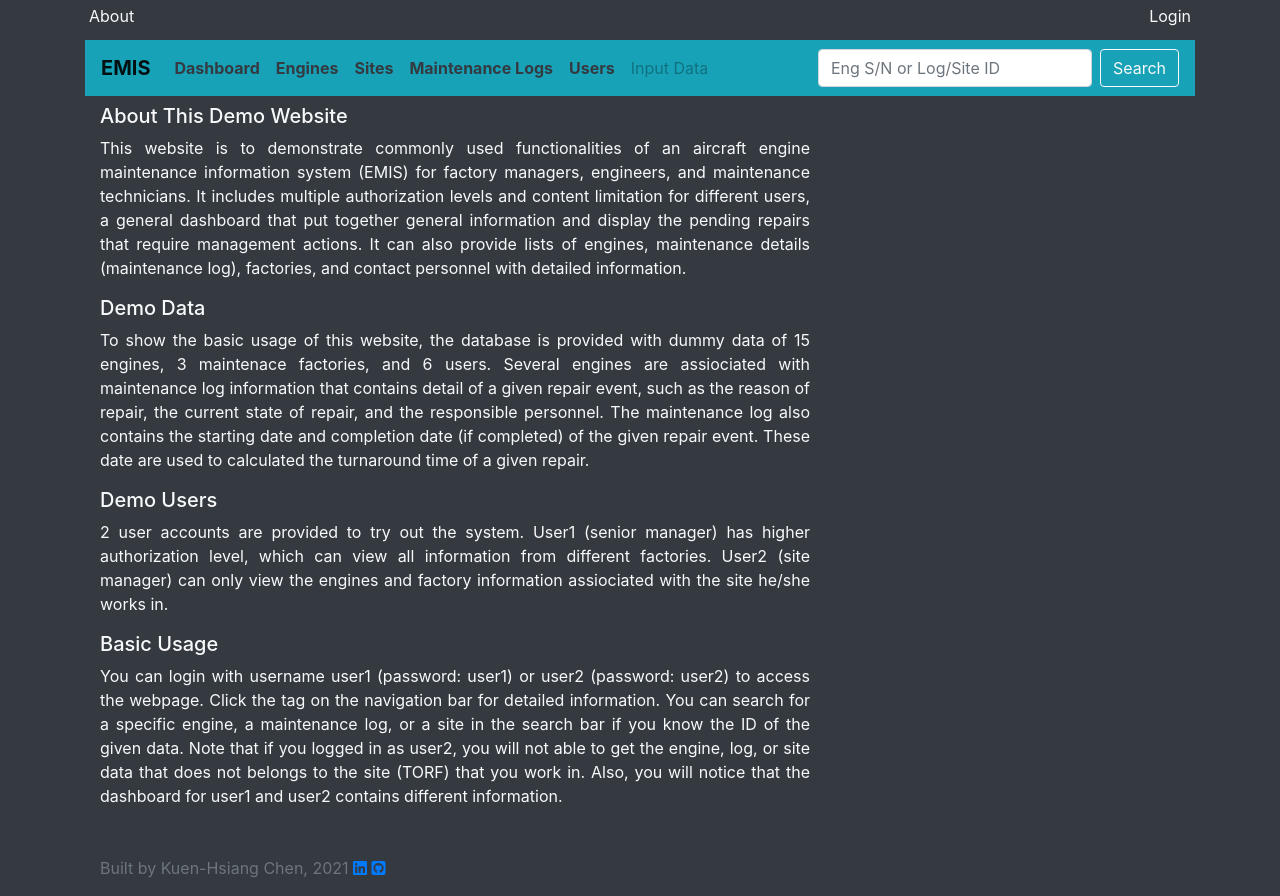
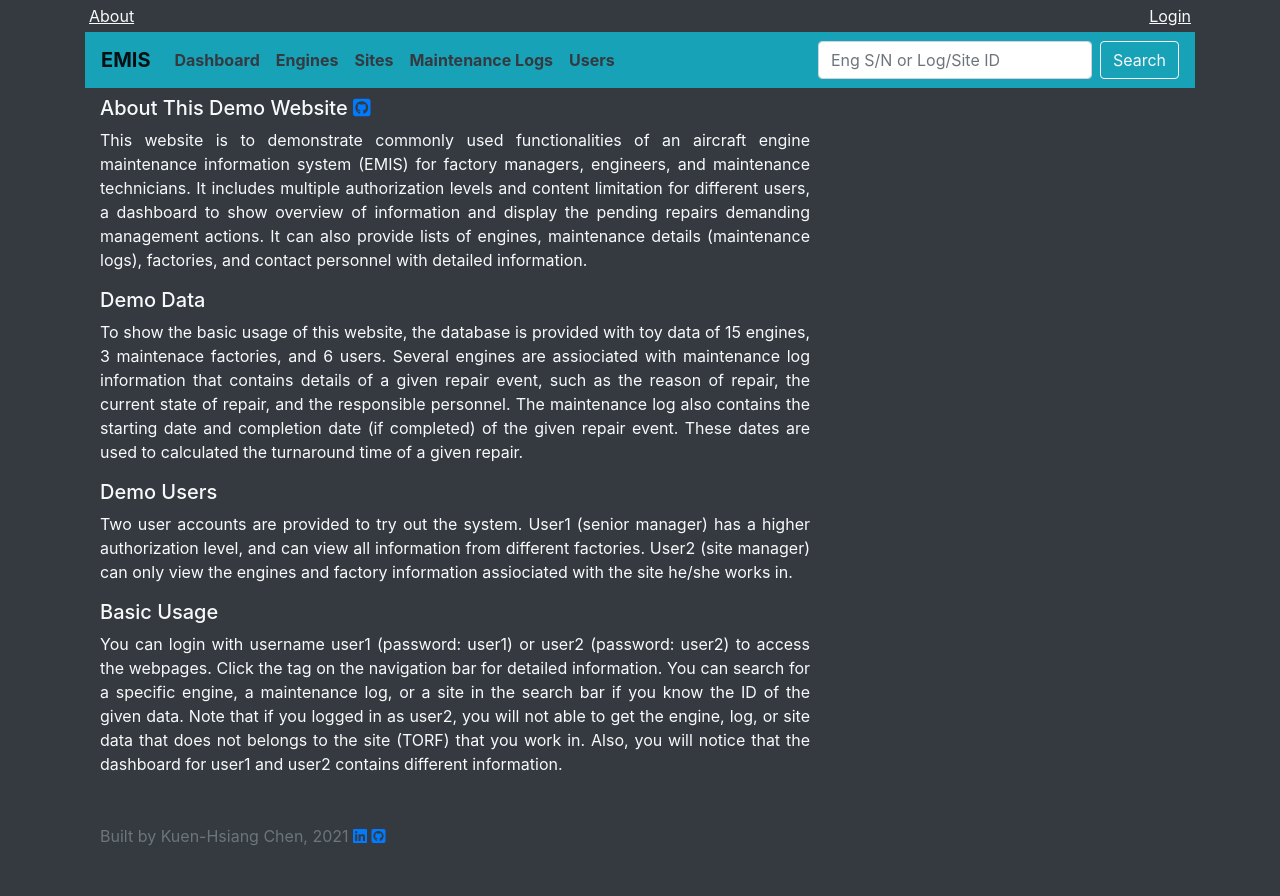
Before and after one commit to quentin-tw/emis, a Flask app: page /about in a window 1280 px wide. After the commit the page ends 846 px from the top, so only its background shows below. Run offline with Flask 2, Linux system fonts and the light colour scheme; some libraries are stand-ins or nearby versions.

Commit message:
fixed UI interactions and some descriptions

```diff
--- a/emis_app/routes.py
+++ b/emis_app/routes.py
@@ -18,7 +18,10 @@ def inject_user():
 
 @app.route('/')
 def index():
-    return redirect(url_for('dashboard'))
+    if current_user.is_authenticated:
+        return redirect(url_for('dashboard'))
+    else:
+        return redirect(url_for('login'))
 
 @app.route('/about')
 def about():
--- a/emis_app/static/emis_css/style.css
+++ b/emis_app/static/emis_css/style.css
@@ -5,6 +5,8 @@ body {
 .scrollable {
     max-height: 60vh;
     overflow-y: auto;
+    font-size:12px;
+    border-width : 0px !important;
   }
 
 .scrollable table thead th {
@@ -64,4 +66,8 @@ body {
     font-size:8px
   }
 
+  .scrollable {
+    border-width : 2px !important;
+  }
+
 }
--- a/emis_app/static/emis_js/control.js
+++ b/emis_app/static/emis_js/control.js
@@ -31,11 +31,11 @@ function fill_dashboard(input_) {
       tableBody.insertAdjacentHTML('beforeend',
       `
       <tr class='dashboardPendingRows d-flex'>
-      <th scope="row" class="col-1" id="pendingSN">${engine.eng_sn}</th>
+      <th scope="row" class="col-2" id="pendingSN">${engine.eng_sn}</th>
       <td class="col-1" id="pendingSites">${engine.site_id}</td>
       <td class="col-1" id="pendingSites">${engine.maint_log_id}</td>
       <td class="col-3" id="pendingStatus">${engine.maint_status}</td>
-      <td class="col-3" id="pendingStartDate">${engine.in_date}</td>
+      <td class="col-2" id="pendingStartDate">${engine.in_date}</td>
       <td class="col-3" id="pendingStartDate">${engine.owner_name} (${engine.owner_id})</td>
       </tr>
       `)
@@ -54,11 +54,11 @@ function fill_dashboard(input_) {
       tableBody.insertAdjacentHTML('beforeend',
       `
       <tr class='dashboardPendingRows d-flex'>
-      <th scope="row" class="col-1" id="pendingSN">${engine.eng_sn}</th>
+      <th scope="row" class="col-2" id="pendingSN">${engine.eng_sn}</th>
       <td class="col-1" id="pendingSites">${engine.maint_log_id}</td>
       <td class="col-3" id="pendingStatus">${engine.maint_status}</td>
       <td class="col-3" id="pendingStartDate">${engine.in_date}</td>
-      <td class="col-4" id="pendingStartDate">${engine.owner_name} (${engine.owner_id})</td>
+      <td class="col-3" id="pendingStartDate">${engine.owner_name} (${engine.owner_id})</td>
       </tr>
       `)
     }
@@ -347,8 +347,8 @@ function fillMaintLog(result) {
     tableBody.insertAdjacentHTML('beforeend',
     `
     <tr class='logSummaryRows' id='${trID}'>
-    <th scope="row">${data.maint_log_id}</th>
-    <td>${data.eng_sn}</td>
+    <th scope="row" class="sticky-col">${data.maint_log_id}</th>
+    <td class="sticky-col">${data.eng_sn}</td>
     <td>${data.maint_site_id}</td>
     <td>${data.maint_type}</td>
     <td>${data.maint_status}</td>
--- a/emis_app/templates/about.html
+++ b/emis_app/templates/about.html
@@ -1,38 +1,38 @@
 {% extends 'layout.html' %}
 {% block content %}
 <div class="text-light mt-2 col-lg-8">
-<h5>About This Demo Website</h5>
+<h5>About This Demo Website <a href="https://github.com/quentin-tw/emis"><i class="fab fa-github-square"></i></a></h5>
 <p class="text-justify">
     This website is to demonstrate commonly used functionalities of an
     aircraft engine maintenance information system (EMIS) for factory
     managers, engineers, and maintenance technicians. It includes multiple
     authorization levels and content limitation for different users,
-    a general dashboard that put together general information and display
-    the pending repairs that require management actions. It can also provide
-    lists of engines, maintenance details (maintenance log), factories, and
+    a dashboard to show overview of information and display
+    the pending repairs demanding management actions. It can also provide
+    lists of engines, maintenance details (maintenance logs), factories, and
     contact personnel with detailed information.
 </p>
 <h5>Demo Data</h5>
 <p class="text-justify">
     To show the basic usage of this website, the database is provided
-    with dummy data of 15 engines, 3 maintenace factories, and 6 users. Several
-    engines are assiociated with maintenance log information that contains detail
+    with toy data of 15 engines, 3 maintenace factories, and 6 users. Several
+    engines are assiociated with maintenance log information that contains details
     of a given repair event, such as the reason of repair, the current state of repair,
     and the responsible personnel. The maintenance log also contains the
     starting date and completion date (if completed) of the given repair event.
-    These date are used to calculated the turnaround time of a given repair.
+    These dates are used to calculated the turnaround time of a given repair.
 </p>
 <h5>Demo Users</h5>
 <p class="text-justify">
-    2 user accounts are provided to try out the system. User1 (senior manager) has higher
-    authorization level, which can view all information from different factories.
+    Two user accounts are provided to try out the system. User1 (senior manager) has a higher
+    authorization level, and can view all information from different factories.
     User2 (site manager) can only view the engines and factory information assiociated
     with the site he/she works in.
 </p>
 <h5>Basic Usage</h5>
 <p class="text-justify">
     You can login with username user1 (password: user1) or user2 (password: user2)
-    to access the webpage. Click the tag on the navigation bar for detailed information.
+    to access the webpages. Click the tag on the navigation bar for detailed information.
     You can search for a specific engine, a maintenance log, or a site in the search bar
     if you know the ID of the given data. Note that if you logged in as user2,
     you will not able to get the engine, log, or site data that does not
@@ -42,7 +42,7 @@
 <p class="text-justify text-secondary mt-5">
     Built by Kuen-Hsiang Chen, 2021
     <a href="https://www.linkedin.com/in/quentinchen-tw/"><i class="fab fa-linkedin"></i></a>
-    <a href="https://github.com/quentin-tw/emis"><i class="fab fa-github-square"></i></a>
+    <a href="https://github.com/quentin-tw/"><i class="fab fa-github-square"></i></a>
 </p>
 
 </div>
--- a/emis_app/templates/account.html
+++ b/emis_app/templates/account.html
@@ -25,6 +25,11 @@
 
             </tr>
             <tr class="d-flex">
+                <td class='accountAttrKey col-sm-4'>Position</td>
+                <td id='cell_fullname' class="col-sm-8">{{ user.query.get(current_user.get_id()).position }}</td>
+
+            </tr>
+            <tr class="d-flex">
                 <td class='accountAttrKey col-sm-4'>Email</td>
                 <td id='cell_email' class="col-sm-8">{{ user.query.get(current_user.get_id()).email }}</td>
             </tr>
--- a/emis_app/templates/dashboard1.html
+++ b/emis_app/templates/dashboard1.html
@@ -58,15 +58,15 @@
 
 
     <div>
-        <span class="text-light">Pending For Actions (Click to see the maintenance log)</span>
+        <span class="text-light">Pending For Actions<br/>(Click to see the maintenance log)</span>
         <table class="table table-info table-hover dashboardTables" id="pendingTables">
             <thead class="thead">
                 <tr class="d-flex">
-                    <th scope="col" class="align-top col-1">Engine S/N</th>
+                    <th scope="col" class="align-top col-2">Engine S/N</th>
                     <th scope="col" class="align-top col-1">Sites</th>
                     <th scope="col" class="align-top col-1">MLog ID</th>
                     <th scope="col" class="align-top col-3">Maint Status</th>
-                    <th scope="col" class="align-top col-3">Repair Start date</th>
+                    <th scope="col" class="align-top col-2">Repair Start date</th>
                     <th scope="col" class="align-top col-3">Owner name (ID)</th>
 
                 </tr>
--- a/emis_app/templates/dashboard2.html
+++ b/emis_app/templates/dashboard2.html
@@ -26,11 +26,11 @@
         <table class="table table-info table-hover dashboardTables" id="pendingTables">
             <thead class="thead">
                 <tr class="d-flex">
-                    <th scope="col" class="align-top col-1">Engine S/N</th>
+                    <th scope="col" class="align-top col-2">Engine S/N</th>
                     <th scope="col" class="align-top col-1">MLog ID</th>
                     <th scope="col" class="align-top col-3">Maint Status</th>
                     <th scope="col" class="align-top col-3">Repair Start date</th>
-                    <th scope="col" class="align-top col-4">Owner name (ID)</th>
+                    <th scope="col" class="align-top col-3">Owner name (ID)</th>
 
                 </tr>
             </thead>
--- a/emis_app/templates/layout.html
+++ b/emis_app/templates/layout.html
@@ -13,19 +13,19 @@
 <body>
     <div id='headerTemplate' class="container">
         <div class="d-flex justify-content-between">
-            <a class="p-1 text-light" href="{{ url_for('about') }}">About</a>
+            <a class="p-1 text-light" href="{{ url_for('about') }}"><u>About</u></a>
             {% if current_user.is_authenticated %}
             <div class="p-1">
-                <a href="{{ url_for('account') }}" class="text-light">Account Name: {{ base_user.query.get(current_user.get_id()).fullname }}</a>
-                <a href="{{ url_for('logout') }}" class="text-light ml-3">Logout</a></div>
+                <a href="{{ url_for('account') }}" class="text-light"><u>Account: {{ base_user.query.get(current_user.get_id()).fullname }}</u></a>
+                <a href="{{ url_for('logout') }}" class="text-light ml-2"><u>Logout</u></a></div>
 
             {% else %}
-            <div class="p-1"><a href="{{ url_for('login') }}" class="text-light">Login</a></div>
+            <div class="p-1"><a href="{{ url_for('login') }}" class="text-light"><u>Login</u></a></div>
             {% endif %}
         </div>
         <header>
-            <nav class="mt-2 navbar navbar-expand-lg navbar-light bg-info">
-                <a href="" class="navbar-brand font-weight-bold">EMIS</a>
+            <nav class="mt-0 navbar navbar-expand-lg navbar-light bg-info">
+                <a href="{{ url_for('dashboard') }}" class="navbar-brand font-weight-bold">EMIS</a>
                 <button class="navbar-toggler" type="button" data-toggle="collapse"
                     data-target="#navbarSupportedContent" aria-controls="navbarSupportedContent" aria-expanded="false"
                     aria-label="Toggle navigation">
@@ -52,7 +52,7 @@
                         <li class="nav-item">
                             <a class="nav-link text-dark font-weight-bold" href="{{ url_for('users') }}" id="list-sites-nav-link">Users</a>
                         </li>
-                        <li class="nav-item">
+                        <li class="nav-item" hidden>
                             <a class="nav-link disabled" href="#" tabindex="-1" aria-disabled="true">Input Data</a>
                         </li>
                     </ul>
```
Also changed, not shown: emis_app/templates/login.html (+7 -7 lines), emis_app/templates/maint_log_list.html (+4 -4 lines).
